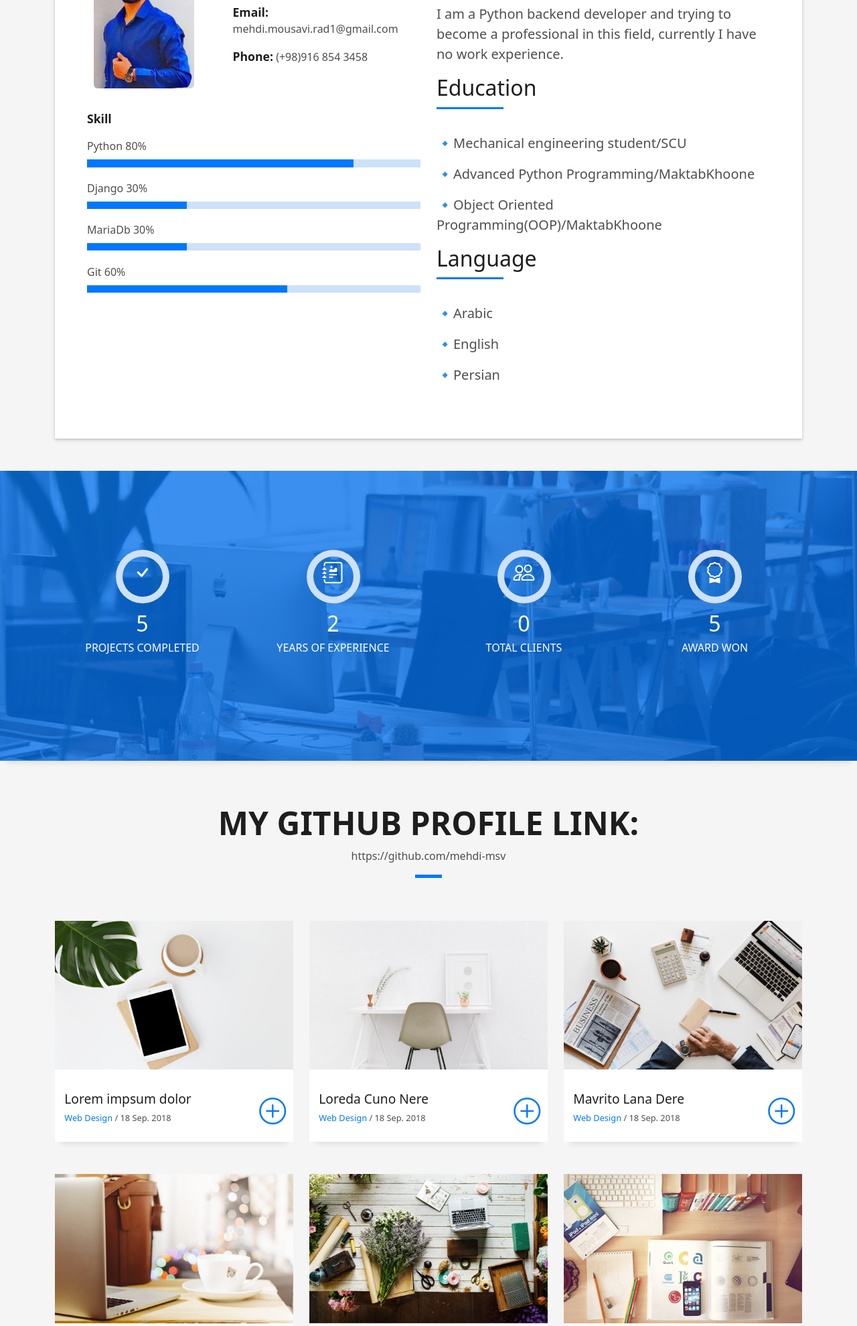
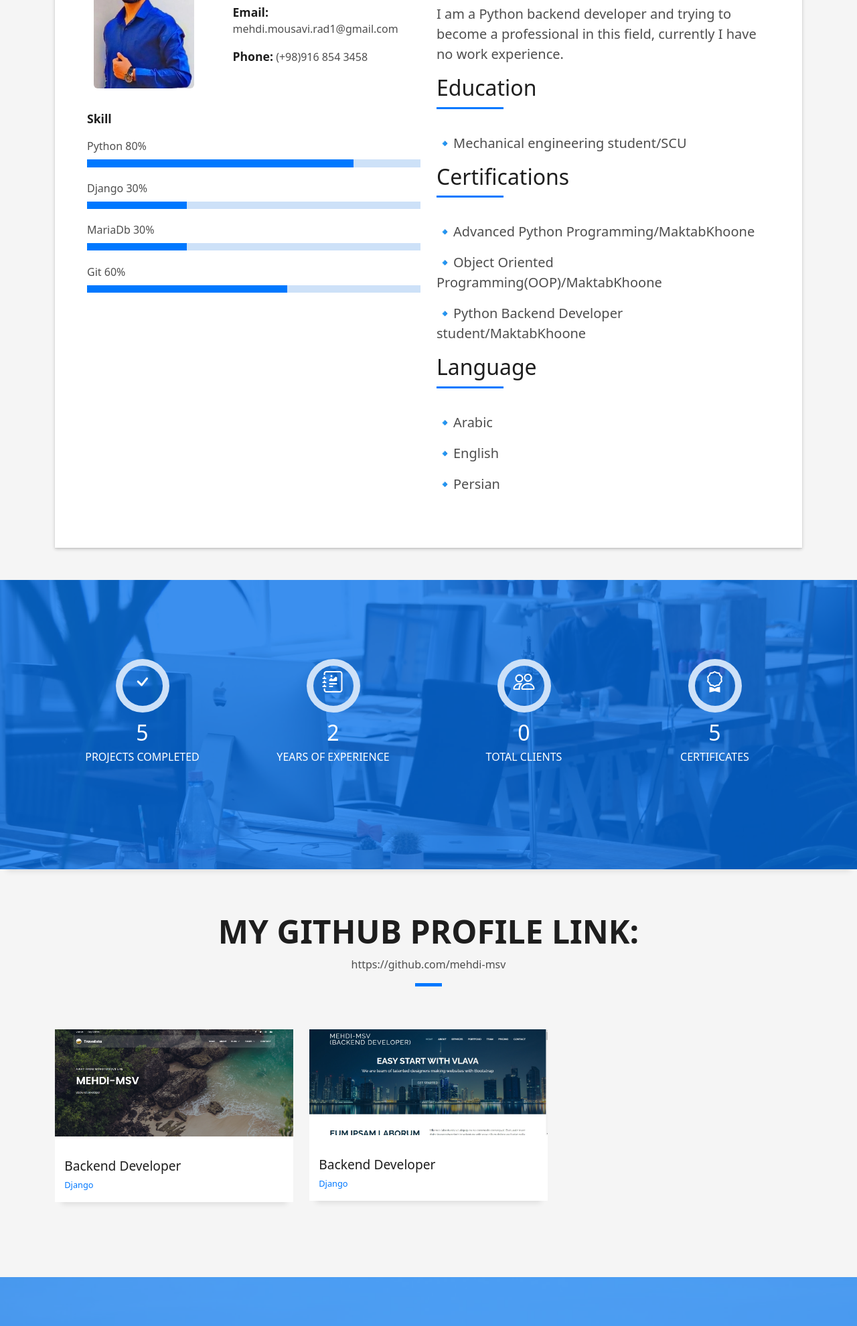
Before and after one commit to mehdi-msv/resume, a Django app: template templates/index.html in a window 1280 px wide. Shown: the part 1008-2988 px from the top of the page at 67% size. Run offline with Django 3.2, Linux system fonts and the light colour scheme; the template is opened without the code that fills it, so the values that code supplies are empty; parts of the project's set-up code (start-up, migrations or seed data) failed here and were passed over; some libraries are stand-ins or nearby versions.

Commit message:
Project Completed

```diff
--- a/templates/index.html
+++ b/templates/index.html
@@ -22,13 +22,13 @@
     <!-- Template Main CSS File -->
     <link href="{% static 'assets/css/style.css' %}" rel="stylesheet" />
 
-    <!--        =======================================================
+    <!--         =======================================================
   * Template Name: DevFolio
   * Template URL: https://bootstrapmade.com/devfolio-bootstrap-portfolio-html-template/
   * Updated: Mar 17 2024 with Bootstrap v5.3.3
   * Author: BootstrapMade.com
   * License: https://bootstrapmade.com/license/
-  ========================================================        -->
+  ========================================================         -->
   </head>
 
   <body>
@@ -139,15 +139,19 @@
                       <div class="title-box-2">
                         <h5 class="title-left">Education</h5>
                       </div>
-                      <p class="lead"> 🔹Mechanical engineering student/SCU</p>
-                      <p class="lead"> 🔹Advanced Python Programming/MaktabKhoone</p>
-                      <p class="lead"> 🔹Object Oriented Programming(OOP)/MaktabKhoone</p>
+                      <p class="lead">🔹Mechanical engineering student/SCU</p>
+                      <div class="title-box-2">
+                        <h5 class="title-left">Certifications</h5>
+                      </div>
+                      <p class="lead">🔹Advanced Python Programming/MaktabKhoone</p>
+                      <p class="lead">🔹Object Oriented Programming(OOP)/MaktabKhoone</p>
+                      <p class="lead">🔹Python Backend Developer student/MaktabKhoone</p>
                       <div class="title-box-2">
                         <h5 class="title-left">Language</h5>
                       </div>
-                      <p class="lead"> 🔹Arabic</p>
-                      <p class="lead"> 🔹English</p>
-                      <p class="lead"> 🔹Persian</p>
+                      <p class="lead">🔹Arabic</p>
+                      <p class="lead">🔹English</p>
+                      <p class="lead">🔹Persian</p>
                     </div>
                   </div>
                 </div>
@@ -203,7 +207,7 @@
                 </div>
                 <div class="counter-num">
                   <p data-purecounter-start="0" data-purecounter-end="5" data-purecounter-duration="1" class="counter purecounter"></p>
-                  <span class="counter-text">AWARD WON</span>
+                  <span class="counter-text">CERTIFICATES</span>
                 </div>
               </div>
             </div>
@@ -235,15 +239,13 @@
                 <div class="work-content">
                   <div class="row">
                     <div class="col-sm-8">
-                      <h2 class="w-title">Lorem impsum dolor</h2>
+                      <h2 class="w-title">Backend Developer</h2>
                       <div class="w-more">
-                        <span class="w-ctegory">Web Design</span> / <span class="w-date">18 Sep. 2018</span>
+                        <span class="w-ctegory">Django</span>
                       </div>
                     </div>
                     <div class="col-sm-4">
-                      <div class="w-like">
-                        <a href="portfolio-details.html"><span class="bi bi-plus-circle"></span></a>
-                      </div>
+                      <div class="w-like"></div>
                     </div>
                   </div>
                 </div>
@@ -259,111 +261,13 @@
                 <div class="work-content">
                   <div class="row">
                     <div class="col-sm-8">
-                      <h2 class="w-title">Loreda Cuno Nere</h2>
+                      <h2 class="w-title">Backend Developer</h2>
                       <div class="w-more">
-                        <span class="w-ctegory">Web Design</span> / <span class="w-date">18 Sep. 2018</span>
+                        <span class="w-ctegory">Django</span>
                       </div>
                     </div>
                     <div class="col-sm-4">
-                      <div class="w-like">
-                        <a href="portfolio-details.html"><span class="bi bi-plus-circle"></span></a>
-                      </div>
-                    </div>
-                  </div>
-                </div>
-              </div>
-            </div>
-            <div class="col-md-4">
-              <div class="work-box">
-                <a href="{% static 'assets/img/work-3.jpg' %}" data-gallery="portfolioGallery" class="portfolio-lightbox">
-                  <div class="work-img">
-                    <img src="{% static 'assets/img/work-3.jpg' %}" alt="" class="img-fluid" />
-                  </div>
-                </a>
-                <div class="work-content">
-                  <div class="row">
-                    <div class="col-sm-8">
-                      <h2 class="w-title">Mavrito Lana Dere</h2>
-                      <div class="w-more">
-                        <span class="w-ctegory">Web Design</span> / <span class="w-date">18 Sep. 2018</span>
-                      </div>
-                    </div>
-                    <div class="col-sm-4">
-                      <div class="w-like">
-                        <a href="portfolio-details.html"><span class="bi bi-plus-circle"></span></a>
-                      </div>
-                    </div>
-                  </div>
-                </div>
-              </div>
-            </div>
-            <div class="col-md-4">
-              <div class="work-box">
-                <a href="{% static 'assets/img/work-4.jpg' %}" data-gallery="portfolioGallery" class="portfolio-lightbox">
-                  <div class="work-img">
-                    <img src="{% static 'assets/img/work-4.jpg' %}" alt="" class="img-fluid" />
-                  </div>
-                </a>
-                <div class="work-content">
-                  <div class="row">
-                    <div class="col-sm-8">
-                      <h2 class="w-title">Bindo Laro Cado</h2>
-                      <div class="w-more">
-                        <span class="w-ctegory">Web Design</span> / <span class="w-date">18 Sep. 2018</span>
-                      </div>
-                    </div>
-                    <div class="col-sm-4">
-                      <div class="w-like">
-                        <a href="portfolio-details.html"><span class="bi bi-plus-circle"></span></a>
-                      </div>
-                    </div>
-                  </div>
-                </div>
-              </div>
-            </div>
-            <div class="col-md-4">
-              <div class="work-box">
-                <a href="{% static 'assets/img/work-5.jpg' %}" data-gallery="portfolioGallery" class="portfolio-lightbox">
-                  <div class="work-img">
-                    <img src="{% static 'assets/img/work-5.jpg' %}" alt="" class="img-fluid" />
-                  </div>
-                </a>
-                <div class="work-content">
-                  <div class="row">
-                    <div class="col-sm-8">
-                      <h2 class="w-title">Studio Lena Mado</h2>
-                      <div class="w-more">
-                        <span class="w-ctegory">Web Design</span> / <span class="w-date">18 Sep. 2018</span>
-                      </div>
-                    </div>
-                    <div class="col-sm-4">
-                      <div class="w-like">
-                        <a href="portfolio-details.html"><span class="bi bi-plus-circle"></span></a>
-                      </div>
-                    </div>
-                  </div>
-                </div>
-              </div>
-            </div>
-            <div class="col-md-4">
-              <div class="work-box">
-                <a href="{% static 'assets/img/work-6.jpg' %}" data-gallery="portfolioGallery" class="portfolio-lightbox">
-                  <div class="work-img">
-                    <img src="{% static 'assets/img/work-6.jpg' %}" alt="" class="img-fluid" />
-                  </div>
-                </a>
-                <div class="work-content">
-                  <div class="row">
-                    <div class="col-sm-8">
-                      <h2 class="w-title">Studio Big Bang</h2>
-                      <div class="w-more">
-                        <span class="w-ctegory">Web Design</span> / <span class="w-date">18 Sep. 2017</span>
-                      </div>
-                    </div>
-                    <div class="col-sm-4">
-                      <div class="w-like">
-                        <a href="portfolio-details.html"><span class="bi bi-plus-circle"></span></a>
-                      </div>
+                      <div class="w-like"></div>
                     </div>
                   </div>
                 </div>
```
Also changed, not shown: statics/assets/img/portfolio-details-1.jpg (deleted), statics/assets/img/portfolio-details-2.jpg (deleted), statics/assets/img/portfolio-details-3.jpg (deleted), statics/assets/img/post-1.jpg (deleted), statics/assets/img/post-2.jpg (deleted), statics/assets/img/work-1.jpg, statics/assets/img/work-2.PNG (added), statics/assets/img/work-2.jpg.
